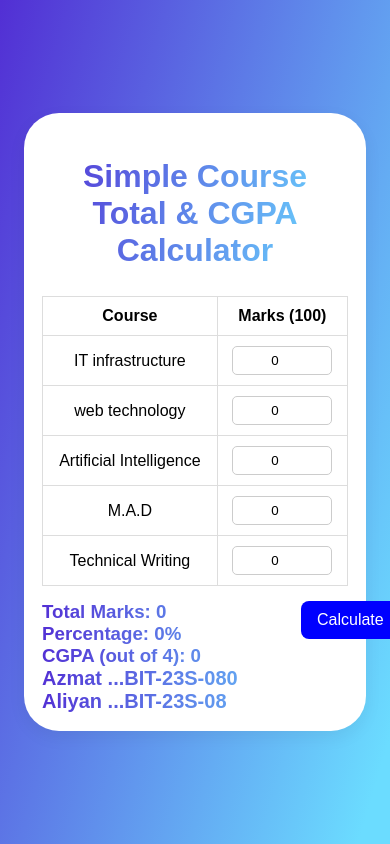
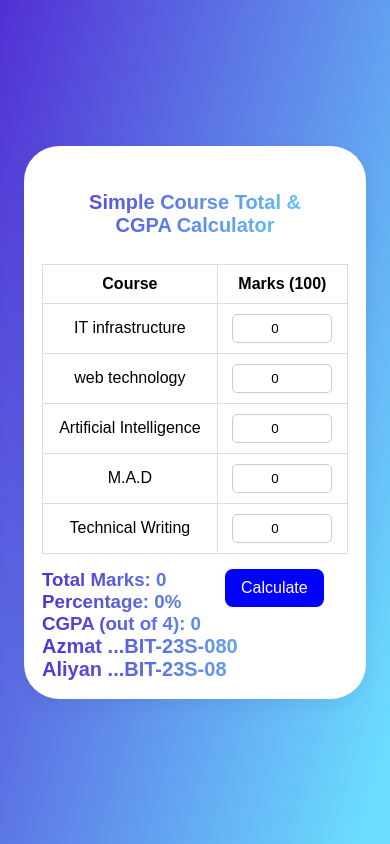
Before and after one commit to azmat855/azmatproject, a plain HTML site: page index.html in a window 390 px wide. Drawn offline with Linux system fonts and the light colour scheme.

Commit message:
updated responsive design

```diff
--- a/style.css
+++ b/style.css
@@ -84,3 +84,13 @@ button{
   position: absolute;
   transform: translateX(259px);
 }
+
+@media screen and (max-width: 768px) {
+  button {
+    position: absolute;
+    transform: translateX(183px);
+  }
+  h1{
+    font-size: 20px;
+  }
+}
```
